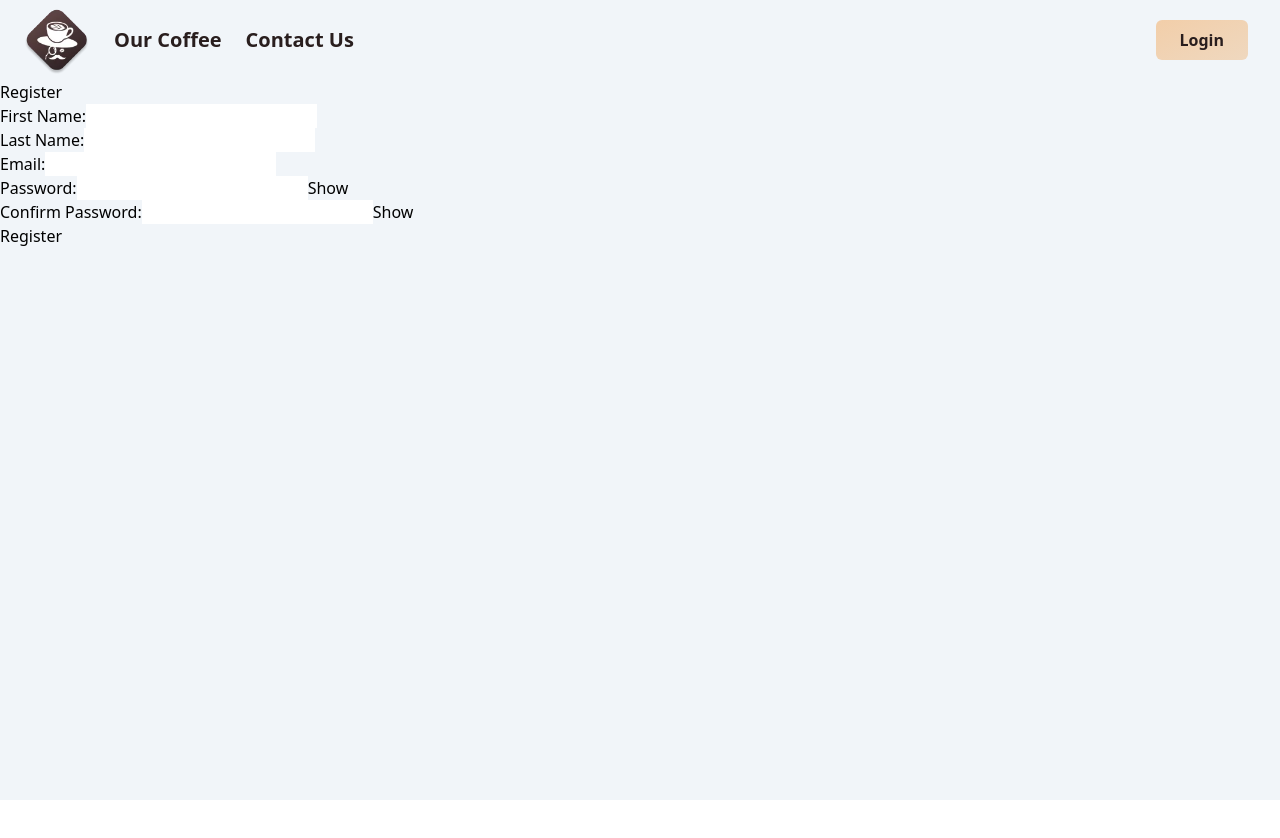
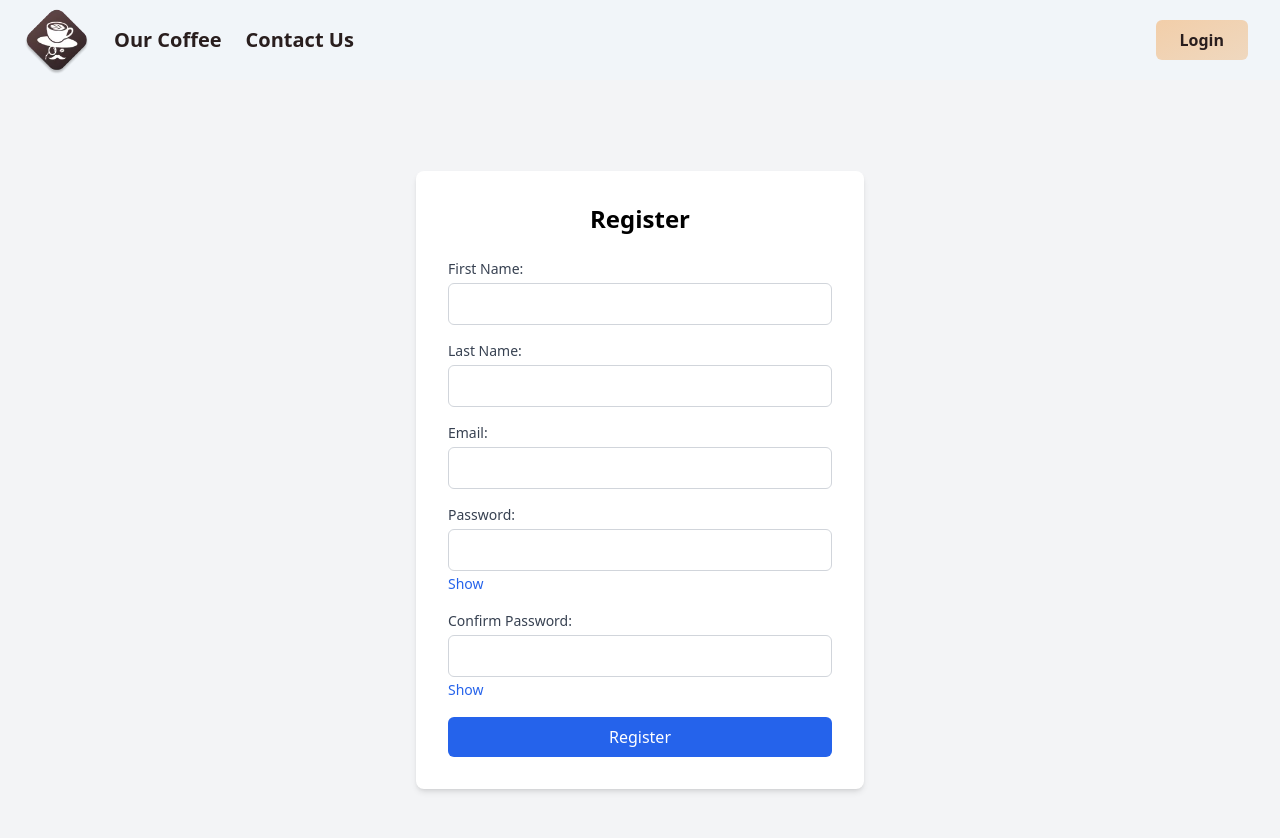
Before and after one commit to ForZade/CoffeeShop-rework, a React (Vite) app in the folder Frontend/: page /register in a window 1280 px wide. Shown: the top 838 px of the page. Before the commit the page ends 800 px from the top, so only its background shows below. Built offline with nearby package versions, Linux system fonts and the light colour scheme.

Commit message:
PurchasePage and register form design v1

```diff
--- /dev/null
+++ b/Frontend/src/components/Cart/CartItem.tsx
@@ -0,0 +1,40 @@
+export interface CartItemProps {
+    id: string;
+    productName: string;
+    productImage: string;
+    quantity: number;
+    price?: {
+      $numberDecimal: string;
+    };
+    totalPrice?: {
+      $numberDecimal: string;
+    };
+  }
+
+  const CartItem = ({
+    productName,
+    productImage,
+    quantity,
+    pricePerItem,
+    totalPrice,
+  }: {
+    productName: string;
+    productImage: string;
+    quantity: number;
+    pricePerItem: number;
+    totalPrice: number;
+  }) => (
+    <div className="flex items-center space-x-4 p-4 border-b">
+      <img src={productImage} alt={productName} className="w-16 h-16 object-cover" />
+      <div className="flex-1">
+        <h2 className="font-semibold text-lg">{productName}</h2>
+        <p>Quantity: {quantity}</p>
+        <p>Price per item: €{pricePerItem.toFixed(2)}</p>
+      </div>
+      <div>
+        <p className="font-semibold">Total: €{totalPrice.toFixed(2)}</p>
+      </div>
+    </div>
+  );
+
+  export default CartItem;
--- a/Frontend/src/components/Forms/RegisterForm.tsx
+++ b/Frontend/src/components/Forms/RegisterForm.tsx
@@ -43,70 +43,82 @@ export default function RegistrationForm() {
   };
 
   return (
-    <div>
-      <h2>Register</h2>
+    <div className="flex items-center justify-center min-h-screen bg-gray-100">
+    <div className="w-full max-w-md p-8 space-y-6 bg-white rounded-lg shadow-md">
+      <h2 className="text-2xl font-bold text-center">Register</h2>
 
       {/* Display error message */}
-      {error && <div style={{ color: 'red' }}>{error}</div>}
+      {error && <div className="text-red-500 text-center">{error}</div>}
 
-      <form onSubmit={handleSubmit}>
+      <form onSubmit={handleSubmit} className="space-y-4">
         <div>
-          <label>First Name:</label>
+          <label className="block text-sm font-medium text-gray-700">First Name:</label>
           <input
             type="text"
             name="first_name"
             value={first_name}
             onChange={(event) => setFirsName(event.target.value)}
+            className="mt-1 block w-full p-2 border border-gray-300 rounded-md focus:ring focus:ring-blue-300"
+            required
           />
         </div>
         <div>
-          <label>Last Name:</label>
+          <label className="block text-sm font-medium text-gray-700">Last Name:</label>
           <input
             type="text"
             name="last_name"
             value={last_name}
             onChange={(event) => setLastName(event.target.value)}
+            className="mt-1 block w-full p-2 border border-gray-300 rounded-md focus:ring focus:ring-blue-300"
+            required
           />
         </div>
         <div>
-          <label>Email:</label>
+          <label className="block text-sm font-medium text-gray-700">Email:</label>
           <input
             type="email"
             name="email"
             value={email}
             onChange={(event) => setEmail(event.target.value)}
+            className="mt-1 block w-full p-2 border border-gray-300 rounded-md focus:ring focus:ring-blue-300"
+            required
           />
         </div>
         <div>
-          <label>Password:</label>
+          <label className="block text-sm font-medium text-gray-700">Password:</label>
           <input
             type={showPassword ? 'text' : 'password'}
             name="password"
             value={password}
             onChange={(event) => setPassword(event.target.value)}
+            className="mt-1 block w-full p-2 border border-gray-300 rounded-md focus:ring focus:ring-blue-300"
+            required
           />
-          <button type="button" onClick={() => setShowPassword(!showPassword)}>
+          <button type="button" onClick={() => setShowPassword(!showPassword)} className="text-sm text-blue-600 hover:underline">
             {showPassword ? 'Hide' : 'Show'}
           </button>
         </div>
         <div>
-          <label>Confirm Password:</label>
+          <label className="block text-sm font-medium text-gray-700">Confirm Password:</label>
           <input
             type={showConfirmPassword ? 'text' : 'password'}
             name="confirmPassword"
             value={repeat_password}
             onChange={(event) => setCPassword(event.target.value)}
+            className="mt-1 block w-full p-2 border border-gray-300 rounded-md focus:ring focus:ring-blue-300"
+            required
           />
-          <button type="button" onClick={() => setShowConfirmPassword(!showConfirmPassword)}>
+          <button type="button" onClick={() => setShowConfirmPassword(!showConfirmPassword)} className="text-sm text-blue-600 hover:underline">
             {showConfirmPassword ? 'Hide' : 'Show'}
           </button>
         </div>
 
         {/* Disable button and show loading text when submitting */}
-        <button type="submit" disabled={loading}>
+        <button type="submit" disabled={loading} className="w-full py-2 mt-4 text-white bg-blue-600 rounded-md hover:bg-blue-700 focus:outline-none focus:ring-2 focus:ring-blue-500">
           {loading ? 'Registering...' : 'Register'}
         </button>
       </form>
     </div>
-  );
+  </div>
+);
 };
--- a/Frontend/src/pages/PurchasePage.tsx
+++ b/Frontend/src/pages/PurchasePage.tsx
@@ -2,11 +2,14 @@ import { useEffect, useState } from "react"
 import { useCart } from "../contexts/CartContext"
 import { useAuth } from "../contexts/AuthContext";
 import axios from "axios";
+import CartItem, { CartItemProps }from "../components/Cart/CartItem";
 
 export default function PurchasePage() {
   const { cartDetails } = useCart();
   const { checkAuth } = useAuth();
-  const [items, setItems] = useState(undefined);
+  // const [items, setItems] = useState(undefined);
+  const [items, setItems] = useState<CartItemProps[]>([]); // Initialize as an empty array
+
 
   useEffect(() => {
     const loadPage = async () => {
@@ -24,12 +27,78 @@ export default function PurchasePage() {
   }, [])
 
   return (
-    <div>
-      <h1>Total: {cartDetails.total}</h1>
-      <h1>Subtotal: {cartDetails.subtotal}</h1>
-      <h1>Discount: {cartDetails.discountAmount}</h1>
-      <h1>Discount Percentage: {cartDetails.discountPercentage}</h1>
-      <h1>Count: {cartDetails.count}</h1>
+    <div className="flex space-x-8 p-8 h-full">
+  {/* Left Section (Cart Items) */}
+  <div className="w-3/5 h-full p-4 border rounded-lg bg-white shadow flex flex-col">
+    <h2 className="text-xl font-semibold mb-4">Your Cart Items</h2>
+    <div className="flex-grow space-y-4 overflow-auto">
+      {items.length > 0 ? (
+        items.map((item: CartItemProps) => (
+          <CartItem
+            key={item.id}
+            productName={item.productName}
+            productImage={item.productImage}
+            quantity={item.quantity}
+            // Use optional chaining (?.) to safely access nested properties
+            pricePerItem={item.price?.$numberDecimal ? parseFloat(item.price.$numberDecimal) : 0}
+            totalPrice={item.totalPrice?.$numberDecimal ? parseFloat(item.totalPrice.$numberDecimal) : 0}
+          />
+        ))
+      ) : (
+        <p>No items in the cart</p>
+      )}
     </div>
-  )
+    <button className="mt-4 bg-red-500 text-white py-2 px-4 rounded-lg hover:bg-red-600 w-full">
+      Clear Cart
+    </button>
+  </div>
+
+  {/* Right Section (Cart Summary) */}
+  <div className="w-2/5 h-full p-4 border rounded-lg bg-gray-50 shadow flex flex-col">
+    <h2 className="text-xl font-semibold mb-4">Summary</h2>
+    <div className="space-y-2 flex-grow">
+      <div className="flex justify-between">
+        <p>Subtotal:</p>
+        <p>€{cartDetails.subtotal}</p>
+      </div>
+      <div className="flex justify-between">
+        <p>Discount:</p>
+        <p>-€{cartDetails.discountAmount}</p>
+      </div>
+      <div className="flex justify-between font-bold">
+        <p>Total:</p>
+        <p>€{cartDetails.total}</p>
+      </div>
+    </div>
+
+    {/* Discount Code Input */}
+    <div className="mt-6">
+      <input
+        type="text"
+        placeholder="Discount code"
+        className="border rounded-lg p-2 w-full text-center"
+      />
+      <button className="mt-2 bg-blue-500 text-white py-2 px-4 rounded-lg hover:bg-blue-600 w-full">
+        Apply Discount
+      </button>
+    </div>
+
+    {/* Proceed to Checkout Button */}
+    <button className="mt-6 bg-green-500 text-white py-2 px-4 rounded-lg hover:bg-green-600 w-full">
+      Next
+    </button>
+  </div>
+</div>
+  );
 }
+
+
+//     <div>
+//       <h1>Total: {cartDetails.total}</h1>
+//       <h1>Subtotal: {cartDetails.subtotal}</h1>
+//       <h1>Discount: {cartDetails.discountAmount}</h1>
+//       <h1>Discount Percentage: {cartDetails.discountPercentage}</h1>
+//       <h1>Count: {cartDetails.count}</h1>
+//     </div>
+//   )
+// }
```
